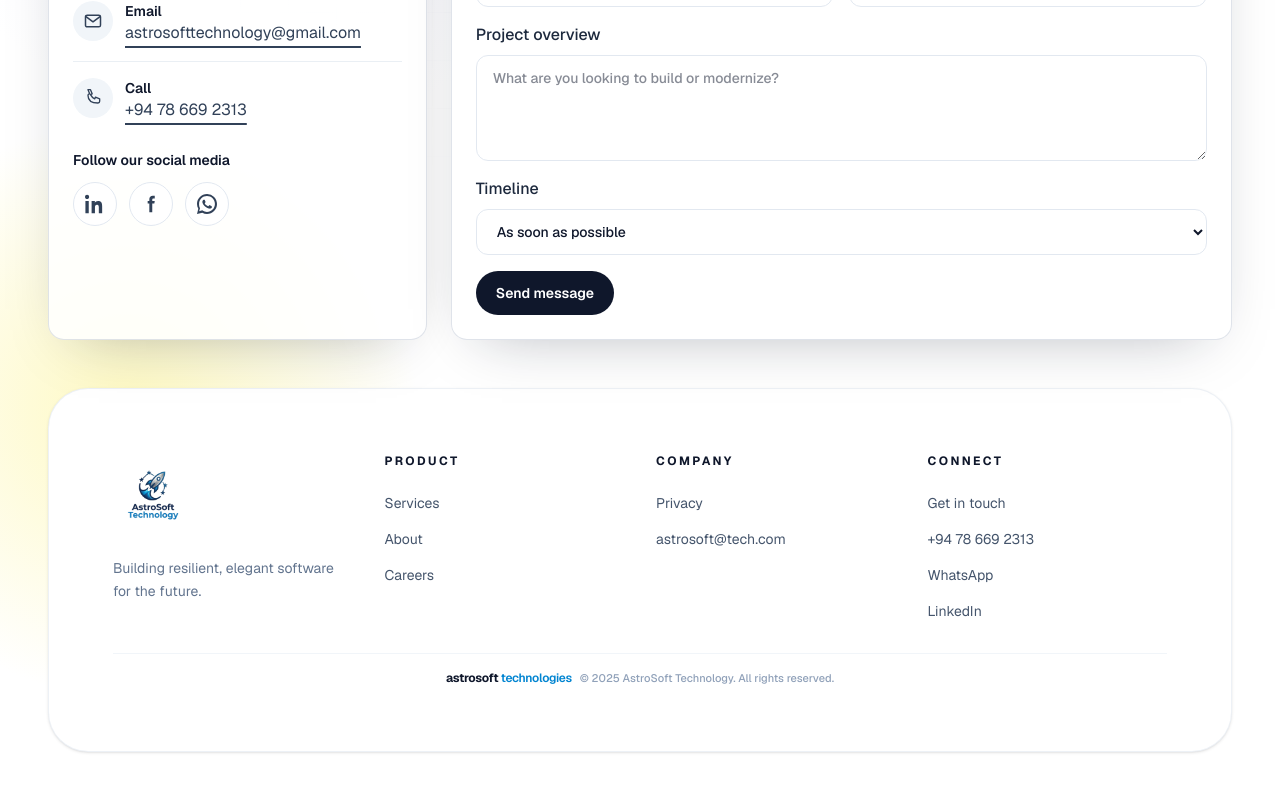
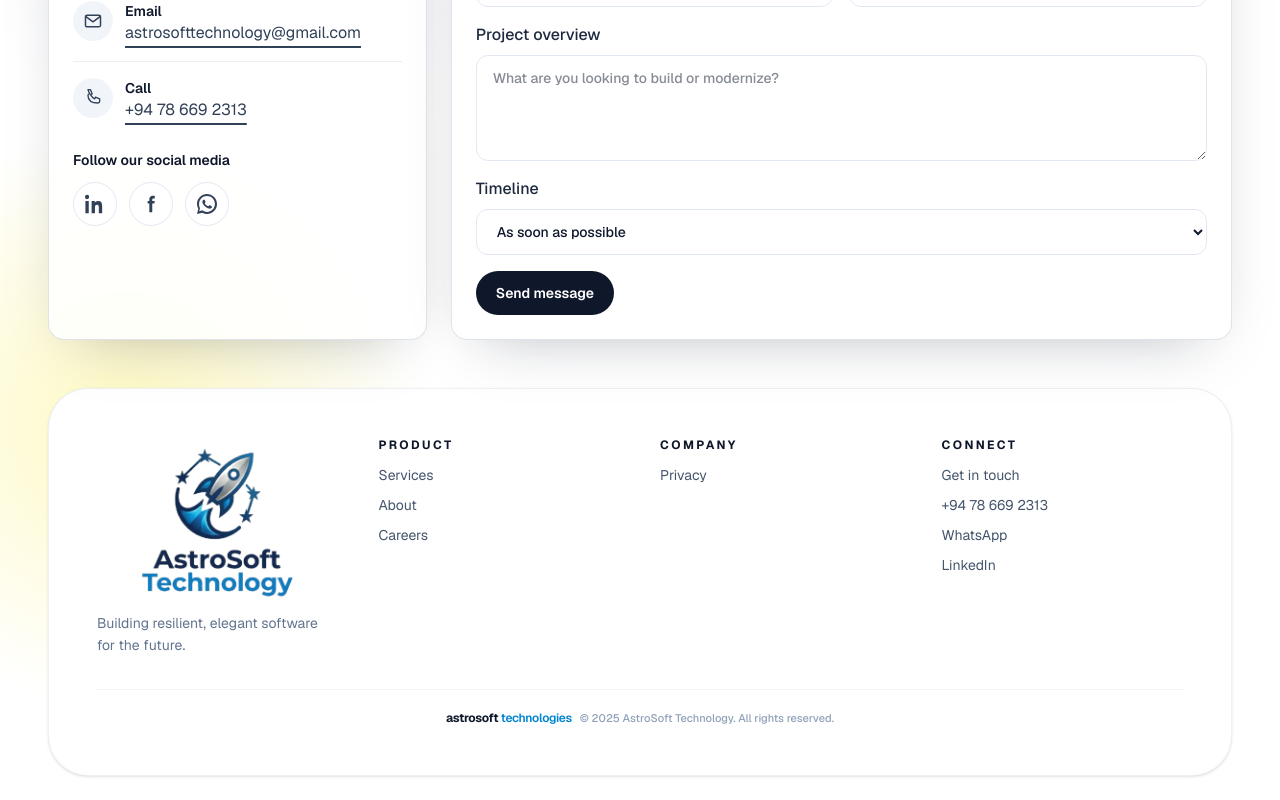
Before and after one commit to AstroSoft-Technology/astrosoft-technology, a Next.js app: page /contact in a window 1280 px wide. Shown: the part 468-1268 px from the top of the page. Built offline with nearby package versions, Linux system fonts and the light colour scheme.

Commit message:
ui changes

```diff
--- a/app/components/Footer.tsx
+++ b/app/components/Footer.tsx
@@ -7,31 +7,32 @@ export default function Footer() {
       {/* Matches the NavBar's container precisely:
           mx-auto max-w-7xl px-4 sm:px-6 md:px-12
       */}
-      <div className="mx-auto max-w-7xl px-4 pb-8 sm:px-6 md:px-12">
-        <div className="rounded-[2.5rem] border border-slate-200/60 bg-white p-8 md:p-12 lg:p-16 shadow-sm">
-          <div className="grid grid-cols-1 gap-12 sm:grid-cols-2 md:grid-cols-4 lg:gap-8">
+      <div className="mx-auto max-w-7xl px-4 pb-6 sm:px-6 md:px-12">
+        <div className="rounded-[2.5rem] border border-slate-200/60 bg-white p-8 md:p-10 lg:p-12 shadow-sm">
+          <div className="grid grid-cols-1 gap-10 sm:grid-cols-2 md:grid-cols-4 lg:gap-10">
             {/* Brand */}
-            <div className="flex flex-col items-start">
-              <Link href="/" className="mb-6">
+            <div className="flex flex-col items-start sm:min-h-[200px] md:min-h-[220px]">
+              <Link href="/" className="mb-2">
                 <Image
                   src="/images/Final-Logo-Light-bgremoved.png"
                   alt="AstroSoft Technology"
-                  width={80}
-                  height={80}
-                  className="h-auto w-16 md:w-20"
+                  width={160}
+                  height={160}
+                  className="h-auto w-24 md:w-32 lg:w-40 transform origin-left md:scale-125 lg:scale-150"
+                  priority
                 />
               </Link>
-              <p className="max-w-[240px] text-sm text-slate-500 leading-relaxed">
+              <p className="max-w-[280px] text-sm text-slate-500 leading-relaxed mt-auto">
                 Building resilient, elegant software for the future.
               </p>
             </div>
 
             {/* Product */}
             <div>
-              <h4 className="text-xs font-bold uppercase tracking-[0.2em] text-slate-900 mb-6">
+              <h4 className="text-xs font-bold uppercase tracking-[0.2em] text-slate-900 mb-3">
                 Product
               </h4>
-              <ul className="space-y-4 text-sm text-slate-600">
+              <ul className="space-y-2.5 text-sm text-slate-600">
                 <li>
                   <Link
                     href="/services"
@@ -61,10 +62,10 @@ export default function Footer() {
 
             {/* Company */}
             <div>
-              <h4 className="text-xs font-bold uppercase tracking-[0.2em] text-slate-900 mb-6">
+              <h4 className="text-xs font-bold uppercase tracking-[0.2em] text-slate-900 mb-3">
                 Company
               </h4>
-              <ul className="space-y-4 text-sm text-slate-600">
+              <ul className="space-y-2.5 text-sm text-slate-600">
                 <li>
                   <Link
                     href="/privacy"
@@ -73,23 +74,15 @@ export default function Footer() {
                     Privacy
                   </Link>
                 </li>
-                <li>
-                  <a
-                    href="mailto:astrosofttechnology@gmail.com"
-                    className="hover:text-slate-900 transition-colors"
-                  >
-                    astrosoft@tech.com
-                  </a>
-                </li>
               </ul>
             </div>
 
             {/* Connect */}
             <div>
-              <h4 className="text-xs font-bold uppercase tracking-[0.2em] text-slate-900 mb-6">
+              <h4 className="text-xs font-bold uppercase tracking-[0.2em] text-slate-900 mb-3">
                 Connect
               </h4>
-              <ul className="space-y-4 text-sm text-slate-600">
+              <ul className="space-y-2.5 text-sm text-slate-600">
                 <li>
                   <Link
                     href="/contact"
@@ -129,9 +122,7 @@ export default function Footer() {
           </div>
 
           {/* Bottom Copyright Bar */}
-          {/* REDUCED SPACING: mt-8 (was 16) and pt-4 (was 8) */}
-          {/* Bottom Copyright Bar */}
-          <div className="mt-8 border-t border-slate-100 pt-4 flex flex-col items-center justify-center gap-2">
+          <div className="mt-8 border-t border-slate-100 pt-5 flex flex-col items-center justify-center gap-2">
             <div className="flex flex-row flex-wrap items-center justify-center gap-x-2 gap-y-1">
               <span className="text-xs font-bold text-slate-900 tracking-tight">
                 astrosoft{" "}
--- a/app/contact/page.tsx
+++ b/app/contact/page.tsx
@@ -158,8 +158,7 @@ export default function ContactPage() {
             Get in touch
           </h2>
           <p className="text-sm sm:text-base text-slate-600">
-            Sociosqu viverra lectus placerat sem efficitur molestie vehicula
-            cubilia leo etiam nam.
+            Building resilient, elegant software for the future.
           </p>
           <div className="space-y-4">
             {contacts.map(({ label, value, href, Icon }, index) => (
```
